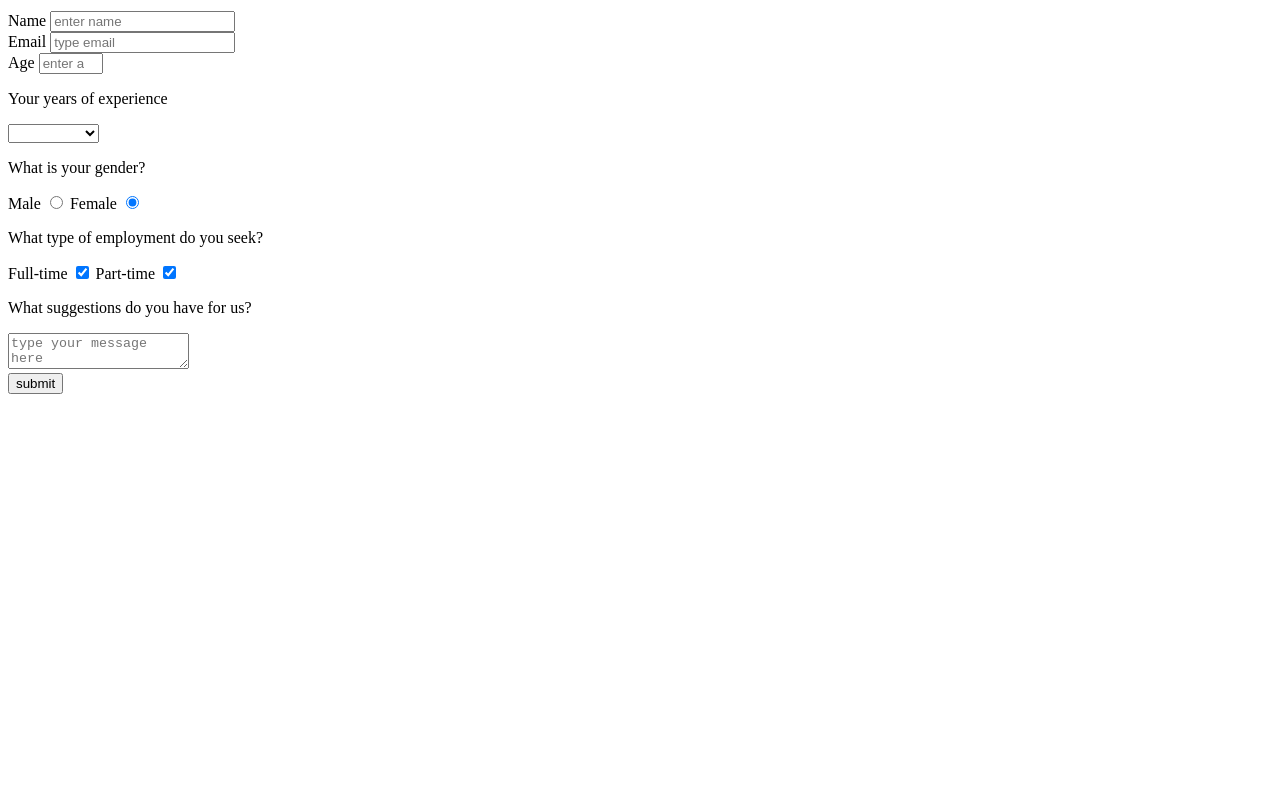
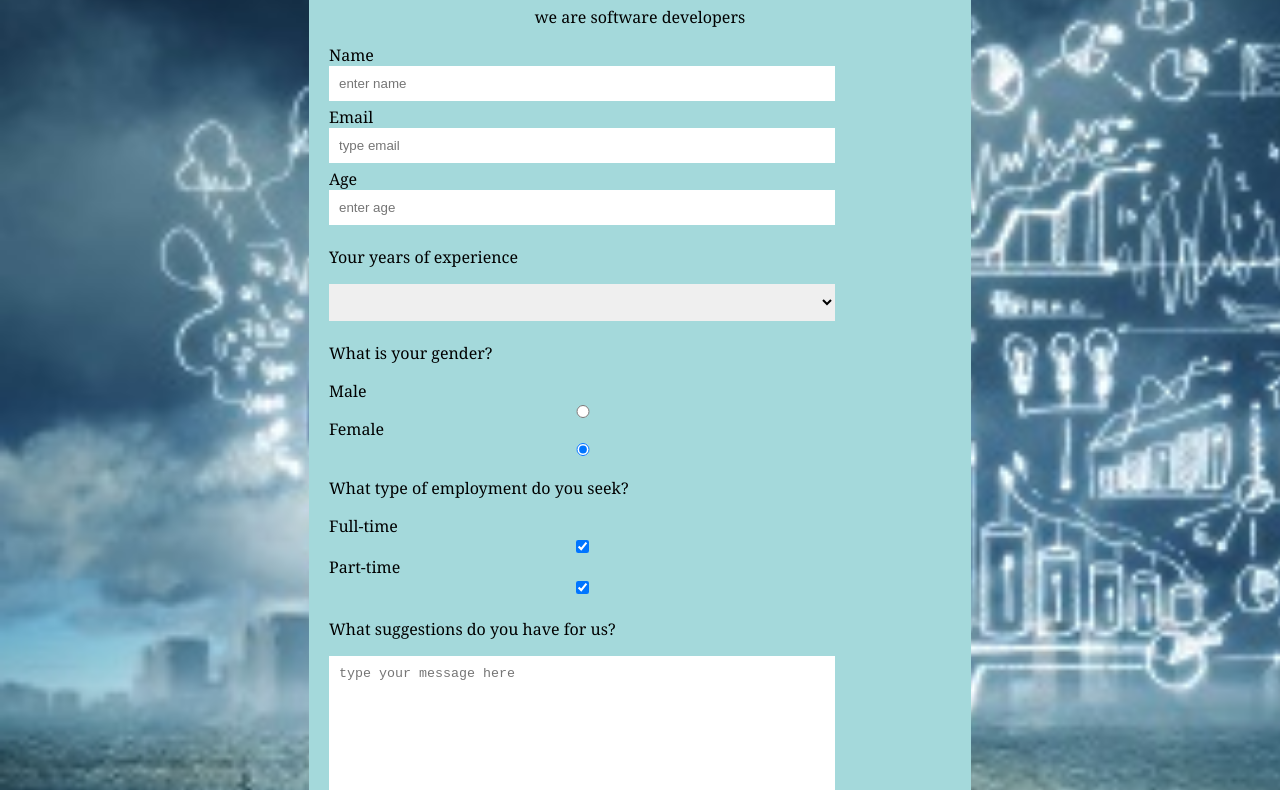
Before and after one commit to Bornittah/Ademola-Agasha-microverse, a plain HTML site: page project.html in a window 1280 px wide. Shown: the part 103-893 px from the top of the page. Before the commit the page ends 800 px from the top, so only its background shows below. Drawn offline with Linux system fonts and the light colour scheme.

Commit message:
css added

```diff
--- a/css/style.css
+++ b/css/style.css
@@ -0,0 +1,40 @@
+body{
+    background-image: url('../images/transform.jpg');
+    background-repeat: none;
+    background-size: cover;
+    font-family: Cambria, Cochin, Georgia, Times, 'Times New Roman', serif;
+}
+
+.container {
+    width:50%;
+    margin:0 auto;
+    background-color:#a4d9db;
+    padding: 15px;
+}
+.text-center{
+    text-align:center;
+}
+.form-group{
+    margin:5px;
+    width:80%;
+    display:flex;
+    flex-direction:column;
+}
+.input-field, .select, .input-textarea{
+    padding: 10px;
+    border:none;
+    outline:none;
+}
+.action-button{
+width:100%;
+margin:20px auto;
+}
+.submit-button{
+    display:block;
+    background-color: #0b76f0;
+    padding:8px;
+    width:100%;
+    border: none;
+    outline:none;
+    color:white;
+}
--- a/project.html
+++ b/project.html
@@ -7,10 +7,13 @@
     </head>
 
     <body>
+        <div class="container">
             <div>
                 <header>
-              <h1 id="title" class="text-center">Ademola-Agasha Microverse Project</h1>
-             <p id="description" class="text-center"   >we are software developers</p>
+                    <h1 id="title" class="text-center">Ademola-Agasha Microverse
+                        Project</h1>
+                    <p id="description" class="text-center">we are software
+                        developers</p>
                 </header>
             </div>
             <div>
@@ -21,7 +24,7 @@
                             type="text"
                             name="name"
                             id="name"
-                    class="form-group"
+                            class="input-field"
                             placeholder="enter name"
                             required/>
                     </div>
@@ -31,7 +34,7 @@
                             type="email"
                             name="email"
                             id="email"
-                    class="form-group"
+                            class="input-field"
                             placeholder="type email"
                             required/>
                     </div>
@@ -43,13 +46,14 @@
                             max="100"
                             name="age"
                             id="number"
-                    class="form-group"
+                            class="input-field"
                             placeholder="enter age"
                             required/>
                     </div>
                     <div class="form-group">
                         <p>Your years of experience</p>
-                <select id="dropdown" name="experience" class="select" required>
+                        <select id="dropdown" name="experience" class="select"
+                            required>
                             <option disabled selected value></option>
                             <option value="lessthan-five">Less than 5</option>
                             <option value="five-ten">5-10</option>
@@ -68,27 +72,29 @@
                     <div class="form-group">
                         <p>What type of employment do you seek?</p>
                         <label id="employment" for="employment">Full-time</label>
-                    <input name="employment" value="fulltime" type="checkbox"
+                        <input name="employment" value="fulltime"
+                            type="checkbox"
                             class="status" checked/>
                         <label id="employment" for="employment">Part-time</label>
-                    <input name="employment" value="parttime" type="checkbox"
+                        <input name="employment" value="parttime"
+                            type="checkbox"
                             class="status" checked/>
                     </div>
                     <div class="form-group">
                         <p>What suggestions do you have for us?</p>
                         <textarea id="message" class="input-textarea"
-                name="message"
+                            name="message" rows=10;
                             placeholder="type your message here"></textarea>
                     </div>
-             <div>
+                    <div class="action-button">
                         <button id="submit" class="submit-button">submit</button>
                     </div>
                 </form>
             </div>
+        </div>
 
-    <script src="https://cdn.freecodecamp.org/testable-projects-fcc/v1/bundle.js"></script>
-
-
-    <script  src="js/index.js"></script>
+        <script
+            src="https://cdn.freecodecamp.org/testable-projects-fcc/v1/bundle.js"></script>
+        <script src="js/index.js"></script>
     </body>
 </html>
```
Also changed, not shown: images/transform.jpg (added). Lines whose indentation alone changed are shown as unchanged.
